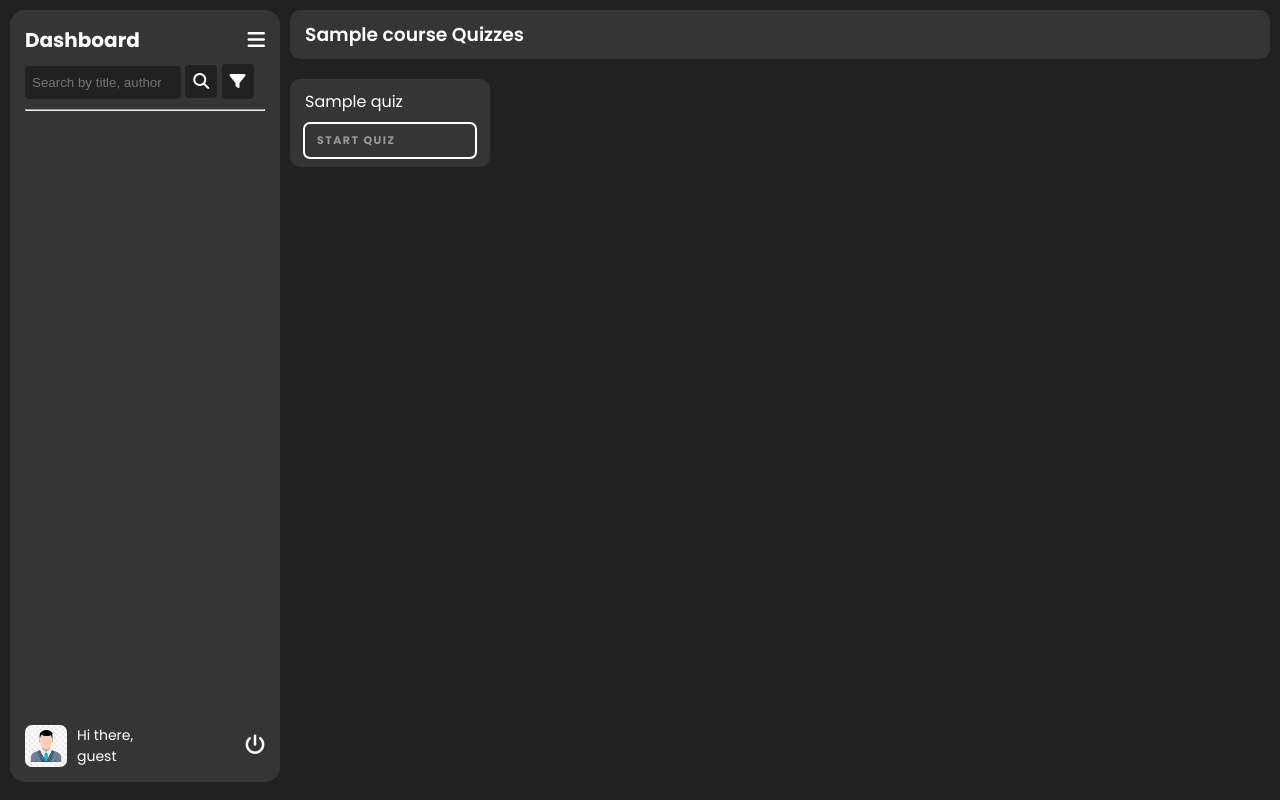
After one commit to Akhnasgawai/CourseManagement, a Django app: page /course_quizzes/00000000-0000-0000-0000-000000000001/ in a window 1280 px wide. The commit adds this page. Run offline with Django 4.2, Linux system fonts and the light colour scheme; tables that the repository leaves empty hold one stand-in row (values such as "Sample post"); parts of the project's set-up code (start-up, migrations or seed data) failed here and were passed over; some libraries are stand-ins or nearby versions.

Commit message:
added quiz to the courses

```diff
--- a/course/models.py
+++ b/course/models.py
@@ -105,3 +105,39 @@ class RatingCourse(models.Model):
 
     def __str__(self):
         return f"{self.userRating}"
+
+class Quiz(models.Model):
+    id = models.UUIDField(primary_key=True, default=uuid.uuid4, editable=False)
+    course = models.ForeignKey(Course, on_delete=models.CASCADE)
+    title = models.CharField(max_length=100)
+    description = models.TextField()
+
+class Question(models.Model):
+    id = models.UUIDField(primary_key=True, default=uuid.uuid4, editable=False)
+    quiz = models.ForeignKey(Quiz, on_delete=models.CASCADE)
+    text = models.TextField()
+
+class Option(models.Model):
+    id = models.UUIDField(primary_key=True, default=uuid.uuid4, editable=False)
+    question = models.ForeignKey(Question, on_delete=models.CASCADE)
+    text = models.CharField(max_length=255)
+    is_correct = models.BooleanField(default=False)
+
+class UserResponse(models.Model):
+    id = models.UUIDField(primary_key=True, default=uuid.uuid4, editable=False)
+    user = models.ForeignKey(User, on_delete=models.CASCADE)
+    quiz = models.ForeignKey(Quiz, on_delete=models.CASCADE)
+    submitted_at = models.DateTimeField(auto_now_add=True)
+    score = models.DecimalField(max_digits=5, decimal_places=2, null=True, blank=True)
+
+    def __str__(self):
+        return f'{self.user.username} - {self.quiz.title}'
+
+class ResponseAnswer(models.Model):
+    id = models.UUIDField(primary_key=True, default=uuid.uuid4, editable=False)
+    user_response = models.ForeignKey(UserResponse, on_delete=models.CASCADE)
+    question = models.ForeignKey(Question, on_delete=models.CASCADE)
+    selected_option = models.ForeignKey(Option, on_delete=models.CASCADE)
+
+    def __str__(self):
+        return f'{self.user_response} - {self.question.text}'
--- /dev/null
+++ b/course/static/css/course_quizzes.css
@@ -0,0 +1,36 @@
+#course-cards{
+    width: 200px;
+    padding: 15px 20px;
+    background-color: #353535;
+    color: #fff;
+    border-radius: 10px;
+    display: flex;
+    flex-direction: column;
+    gap: 10px;
+}
+
+#course-cards a:first-child{
+    text-decoration: none;
+    color: #fff;
+}
+
+#course-cards a:nth-child(2){
+    background-color: transparent;
+	padding: 8px 12px;
+	border-radius: 5px;
+	color: var(--primary-color);
+	border: none;
+	outline: 2px solid var(--border-color);
+	cursor: pointer;
+	text-transform: uppercase;
+	letter-spacing: 1.5px;
+	font-weight: 600;
+    font-size: 11px;
+    text-decoration: none;
+    transition: all 0.5s;
+}
+
+#course-cards a:nth-child(2):hover{
+    background-color: var(--primary-color);
+    color: #fff;
+}
--- a/course/static/css/student_dashboard.css
+++ b/course/static/css/student_dashboard.css
@@ -1,6 +1,6 @@
 #container > div{
     background-color: #353535;
-    width: 100%;
+    /* width: 100%; */
     padding: 10px 15px;
     border-radius: 10px;
 }
--- /dev/null
+++ b/course/templates/course/course_quizzes.html
@@ -0,0 +1,29 @@
+{% extends 'index.html' %} {% load static %}{% block student_css %}
+<link rel="stylesheet" type="text/css" href="{% static 'css/student_dashboard.css' %}" />
+<link rel="stylesheet" type="text/css" type="text/css" href="{% static 'css/modal.css' %}" />
+<link rel="stylesheet" type="text/css" type="text/css" href="{% static 'css/course_quizzes.css' %}" />
+{% endblock %} {% block content %}
+<div class="main-container">
+	{% include 'course/navbar.html' %}
+	<div id="container">
+		<div id="course">
+			<h3 class="main-heading">{{ course.title }} Quizzes</h3>
+        </div>
+        {% if quizzes %}
+            {% for quiz in quizzes %}
+                <div id="course-cards">
+                    <p>{{ quiz.title }}</p>
+                    <a href="{% url 'take_quiz' quiz.id %}">
+                        <div class="start-quiz-btn">
+                            <h4>Start Quiz</h4>
+                        </div>
+                    </a>
+                </div>
+            {% endfor %}
+        {% else %}
+            <p>No quizzes found for this course.</p>
+        {% endif %}
+    </div>
+    </div>
+</div>
+{% endblock %}
--- a/course/templates/course/navbar.html
+++ b/course/templates/course/navbar.html
@@ -39,6 +39,12 @@
 						<div>
 							<i class="fa-solid fa-graduation-cap"></i>
 							<h4>View Students</h4>
+						</div>
+					</a>
+					<a href="{% url 'register' %}">
+						<div>
+							<i class="fa-solid fa-user"></i>
+							<h4>Add Students</h4>
 						</div>
 					</a>
 				{% else %}
--- a/course/urls.py
+++ b/course/urls.py
@@ -39,6 +39,11 @@ urlpatterns = [
     path("reset-password/", views.reset_password, name="reset_password"),
     path("set-password/", views.set_password, name="set_password"),
     path("rating/<int:rating>/<uuid:course_id>/", views.course_ratings, name="course_rating"),
+    path('add_quiz/<uuid:course_id>/', views.add_quiz, name='add_quiz'),
+    path('update_quiz/<uuid:quiz_id>/', views.add_quiz, name='update_quiz'),
+    path('quiz_detail/<uuid:quiz_id>/', views.add_question, name='quiz_detail'),
+    path('course_quizzes/<uuid:course_id>/', views.course_quizzes, name='course_quizzes'),
+    path('take_quiz/<uuid:quiz_id>/', views.take_quiz, name='take_quiz'),
 ]
 
 if settings.DEBUG:
--- a/course/views.py
+++ b/course/views.py
@@ -1,11 +1,11 @@
-from django.shortcuts import render, redirect
+from django.shortcuts import render, redirect, get_object_or_404
 from django.urls import reverse
 from django import forms
 from django.contrib.auth import login, authenticate, logout
 from django.contrib.auth.hashers import make_password
 from django.contrib.auth.decorators import login_required
-from .forms import UserRegistrationForm, UserLoginForm, AddCourseForm, AddCourseContentForm, ChangePasswordForm
-from .models import User, Course, SubscribedCourse, CourseContent, RatingCourse
+from .forms import UserRegistrationForm, UserLoginForm, AddCourseForm, AddCourseContentForm, ChangePasswordForm, QuizForm, QuestionForm, OptionForm, get_option_formset
+from .models import User, Course, SubscribedCourse, CourseContent, RatingCourse, Quiz, UserResponse, ResponseAnswer, Option, Question
 from django.core.paginator import Paginator, EmptyPage, PageNotAnInteger
 from django.utils import timezone
 from .decorators import teacher_required, student_required
@@ -25,12 +25,13 @@ def register_view(request):
         if form.is_valid():
             username = form.cleaned_data.get("username")
             role = form.cleaned_data.get("role")  # Store the role in the session
-            request.session["username"] = username
-            request.session["role"] = role
+            # request.session["username"] = username
+            # request.session["role"] = role
             user = form.save()
-            generate_otp(user) #generate otp for the current user
-            url = reverse('verify_otp', args=["register"])
-            return redirect(url)
+            return redirect("register")
+            # generate_otp(user) #generate otp for the current user
+            # url = reverse('verify_otp', args=["register"])
+            # return redirect(url)
         else:
             errors = form.errors
     else:
@@ -71,11 +72,17 @@ def login_view(request):
             user = authenticate(request, username=username, password=password) #authenticate user with username and password
             if user is not None:
                 if user.role == role: #check for the user role
-                    request.session["username"] = username
-                    request.session["role"] = role
-                    generate_otp(user)
-                    url = reverse('verify_otp', args=["login"])
-                    return redirect(url)
+                    login(request, user)
+                    # redirect based on role
+                    if role == "student":
+                        return redirect("student_dashboard")
+                    else:
+                        return redirect("teacher_dashboard")
+                    # request.session["username"] = username
+                    # request.session["role"] = role
+                    # generate_otp(user)
+                    # url = reverse('verify_otp', args=["login"])
+                    # return redirect(url)
                 else: #raise an error if invalid role is selected
                     errors[
                         "invalid_role"
@@ -492,3 +499,77 @@ def course_ratings(request, rating, course_id):
     print(course.average_rating())
     url = reverse("view_content", args=[course_id])
     return redirect(url)
+
+@login_required
+@teacher_required
+def add_quiz(request, course_id=None, quiz_id=None):
+
+    course = get_object_or_404(Course, pk=course_id)
+
+    if request.method == 'POST':
+        form = QuizForm(request.POST)
+        if form.is_valid():
+            quiz = form.save(commit=False)
+            quiz.course = course
+            try:
+                quiz.save()
+            except Exception as e:
+                print(str(e))
+            return redirect('quiz_detail', quiz_id=quiz.id)  # Redirect to quiz detail page
+    else:
+        form = QuizForm()
+    return render(request, 'course/add_quiz.html', {'form': form})
+
+@login_required
+@teacher_required
+def add_question(request, quiz_id):
+    quiz = get_object_or_404(Quiz, id=quiz_id)
+    OptionFormSet = get_option_formset()
+    if request.method == 'POST':
+        question_form = QuestionForm(request.POST)
+        option_formset = OptionFormSet(request.POST)
+        if question_form.is_valid() and option_formset.is_valid():
+            question = question_form.save(commit=False)
+            question.quiz = quiz
+            question.save()
+            option_formset.instance = question
+            option_formset.save()
+            return redirect('quiz_detail', quiz_id=quiz.id)
+    else:
+        question_form = QuestionForm()
+        option_formset = OptionFormSet()
+    return render(request, 'course/quiz_detail.html', {'quiz': quiz, 'question_form': question_form, 'option_formset': option_formset})
+
+def course_quizzes(request, course_id):
+    course = get_object_or_404(Course, id=course_id)
+    quizzes = course.quiz_set.all()  # Retrieve all quizzes associated with the course
+    return render(request, 'course/course_quizzes.html', {'course': course, 'quizzes': quizzes})
+
+def take_quiz(request, quiz_id):
+    submitted_quiz = UserResponse.objects.filter(user=request.user,quiz=quiz_id).first()
+    quiz = get_object_or_404(Quiz, id=quiz_id)
+    questions = Question.objects.filter(quiz=quiz)
+    total_questions = questions.count()
+
+    if submitted_quiz:
+        return render(request, 'course/quiz_result.html',  {'quiz': quiz, 'score': int(submitted_quiz.score), 'total_questions': total_questions})
+
+
+    if request.method == 'POST':
+        correct_answers = 0
+
+        user_response = UserResponse.objects.create(user=request.user, quiz=quiz)
+
+        for question in questions:
+            selected_option_id = request.POST.get(f'question_{question.id}', None)
+            if selected_option_id:
+                selected_option = get_object_or_404(Option, id=selected_option_id)
+                if selected_option.is_correct:
+                    correct_answers += 1
+                response_answer = ResponseAnswer.objects.create(user_response=user_response, question=question, selected_option=selected_option)
+        user_response.score = correct_answers
+        user_response.save()
+
+        return render(request, 'course/quiz_result.html', {'quiz': quiz, 'score': correct_answers})  # Redirect to a view that shows quiz results
+
+    return render(request, 'course/take_quiz.html', {'quiz': quiz, 'questions': questions})
```
Also changed, not shown: course/forms.py (+53 -0 lines), course/static/css/options.css (added, +16 -0 lines), course/static/css/take_quiz.css (added, +20 -0 lines), course/templates/course/add_quiz.html (added, +34 -0 lines), course/templates/course/quiz_detail.html (added, +37 -0 lines), course/templates/course/quiz_result.html (added, +18 -0 lines), course/templates/course/register.html (+10 -7 lines), course/templates/course/take_quiz.html (added, +32 -0 lines), course/templates/course/viewContent.html (+14 -2 lines), course/migrations/0010_option_question_quiz_userresponse_question_quiz_and_more.py (added), course/migrations/0011_remove_userresponse_question_and_more.py (added).
